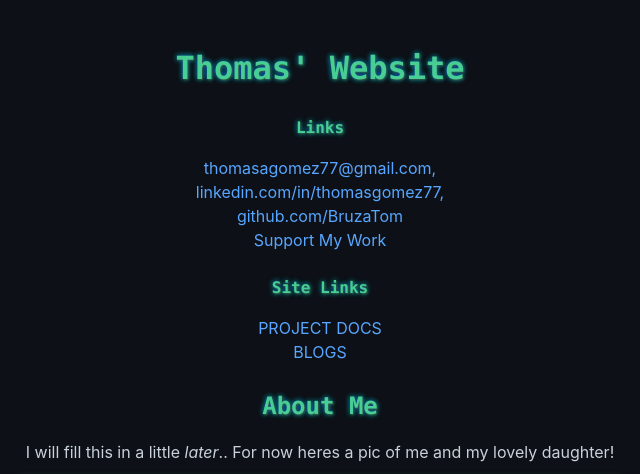
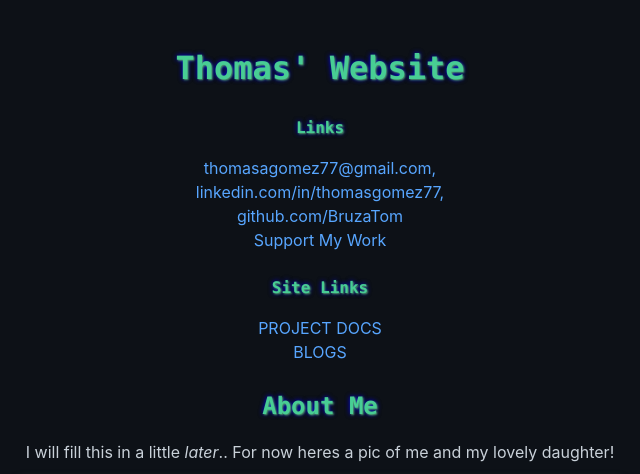
Before and after one commit to BruzaTom/Thomas.Blog, a plain HTML site: page index.html in a window 1280 px wide. Shown: the top 474 px of the page, 320-960 px from the left. Drawn offline with Linux system fonts and the light colour scheme.

Commit message:
progress website

```diff
--- a/static/index.css
+++ b/static/index.css
@@ -25,7 +25,7 @@ h6 {
     margin-top: 24px;
     margin-bottom: 16px;
     text-align: center;
-    text-shadow: 1px 1px 2px rgb(51, 94, 60), 0 0 5px blue, 0 0 5px rgb(0, 255, 4);
+    text-shadow: 1px 1px 2px rgb(84, 166, 102), 0 0 5px blue, 0 0 5px rgb(12, 12, 12);
 }
 
 h1 {
```
